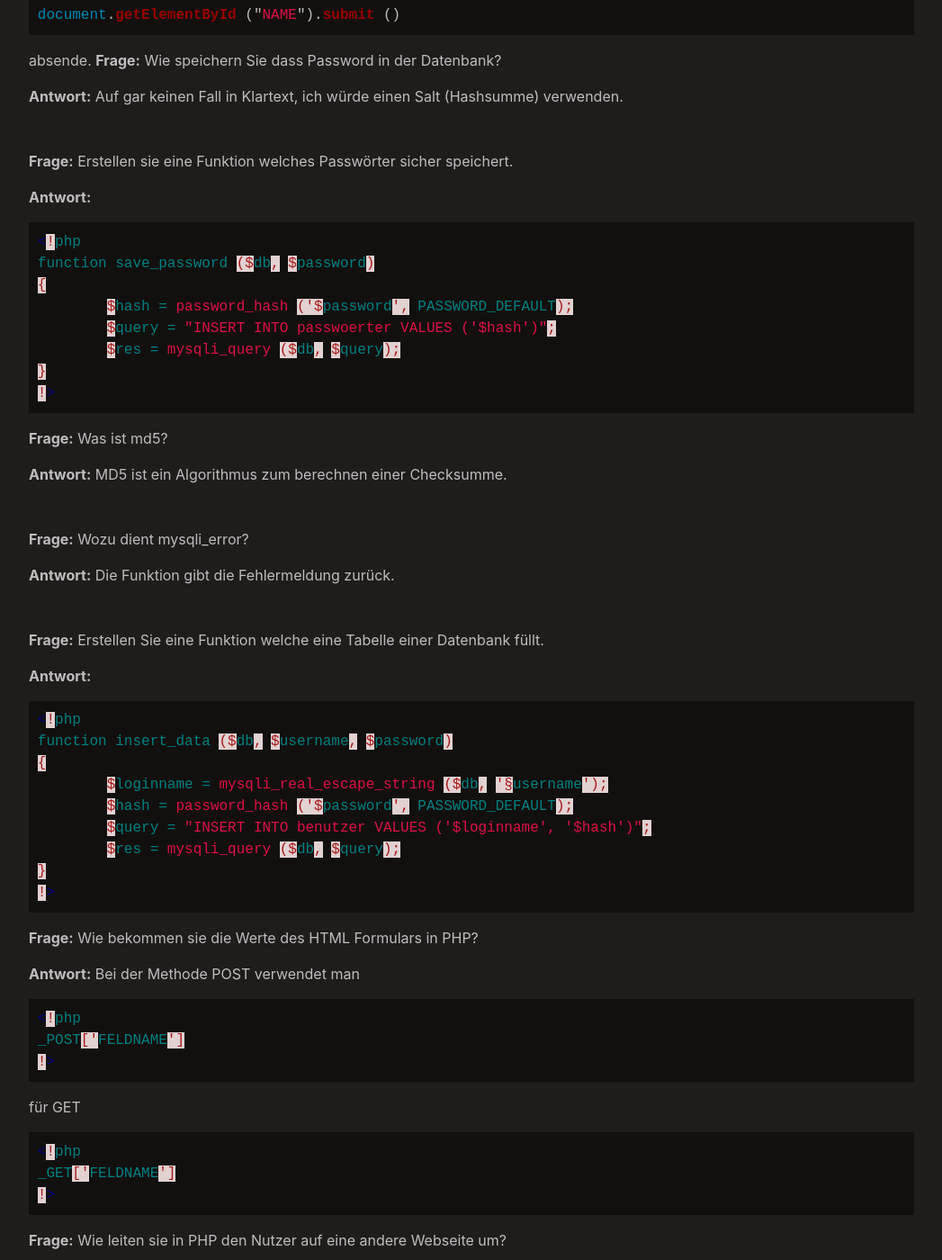
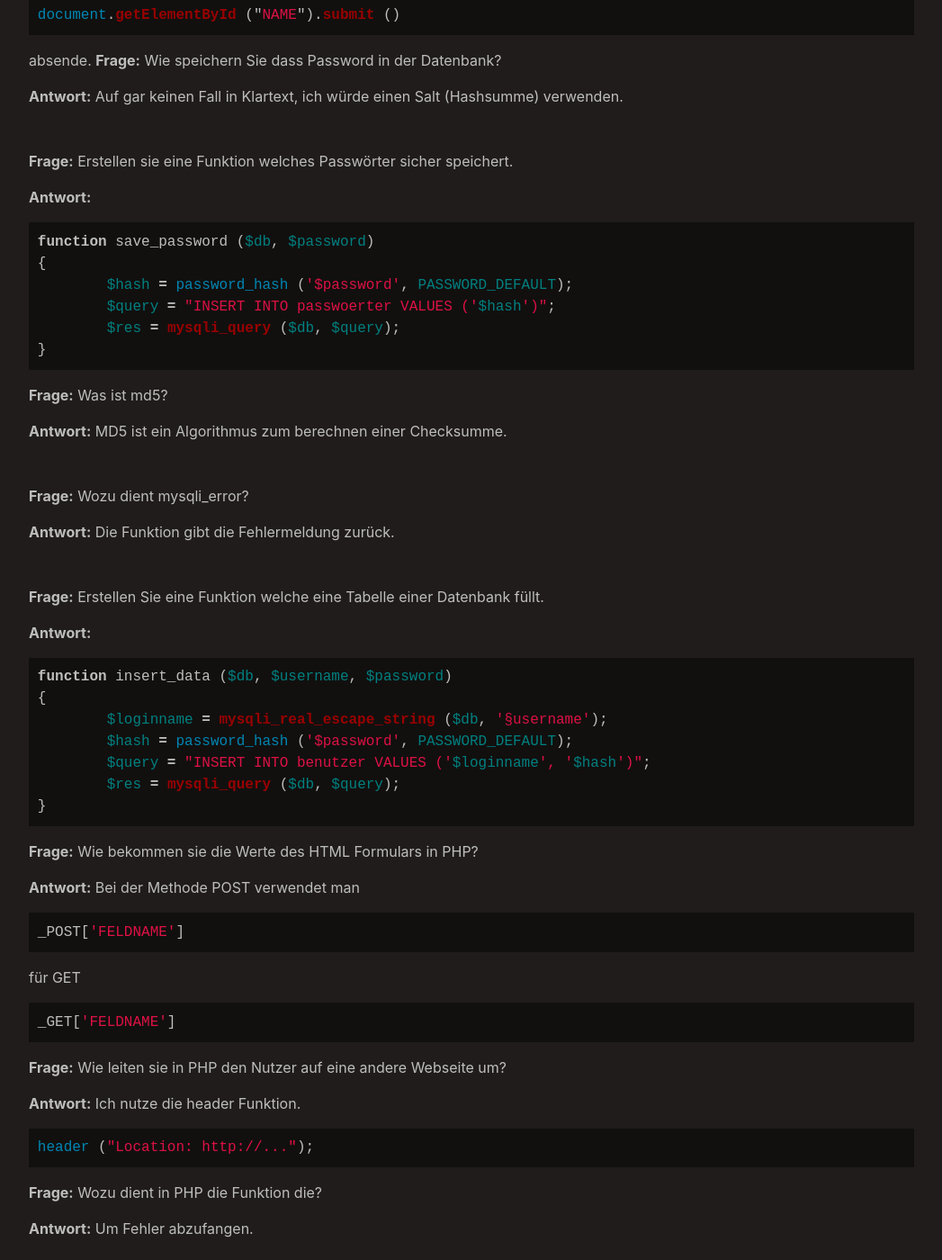
Before and after one commit to marc-q/marc-q.github.io, a Jekyll site: the page built from wiki/ua_wan_phplogon-l.md, in a window 1280 px wide and 1400 px high, scrolled down 1146 px. Shown: the whole window at 90% size, without its empty margins (116-1163 px from the left). Built offline with Jekyll 4.4.1, drawn with Linux system fonts in a browser that asks for light colours; the repository's description, which GitHub fills in, is left out; some of the changed text lies outside the part shown.

Commit message:
Update ua_wan_phplogon-l.md

````diff
--- a/wiki/ua_wan_phplogon-l.md
+++ b/wiki/ua_wan_phplogon-l.md
@@ -64,14 +64,12 @@ Auf gar keinen Fall in Klartext, ich würde einen Salt (Hashsumme) verwenden.
 **Antwort:**
 
 ```php
-<!php
 function save_password ($db, $password)
 {
 	$hash = password_hash ('$password', PASSWORD_DEFAULT);
 	$query = "INSERT INTO passwoerter VALUES ('$hash')";
 	$res = mysqli_query ($db, $query);
 }
-!>
 ```
 
 **Frage:** Was ist md5?
@@ -89,7 +87,6 @@ Die Funktion gibt die Fehlermeldung zurück.
 **Antwort:**
 
 ```php
-<!php
 function insert_data ($db, $username, $password)
 {
 	$loginname = mysqli_real_escape_string ($db, '§username');
@@ -97,7 +94,6 @@ function insert_data ($db, $username, $password)
 	$query = "INSERT INTO benutzer VALUES ('$loginname', '$hash')";
 	$res = mysqli_query ($db, $query);
 }
-!>
 ```
 
 **Frage:** Wie bekommen sie die Werte des HTML Formulars in PHP?
@@ -106,17 +102,13 @@ function insert_data ($db, $username, $password)
 Bei der Methode POST verwendet man
 
 ```php
-<!php
 _POST['FELDNAME']
-!>
 ```
 
 für GET
 
 ```php
-<!php
 _GET['FELDNAME']
-!>
 ```
 
 **Frage:** Wie leiten sie in PHP den Nutzer auf eine andere Webseite um?
@@ -125,9 +117,7 @@ _GET['FELDNAME']
 Ich nutze die header Funktion.
 
 ```php
-<!php
 header ("Location: http://...");
-!>
 ```
 
 **Frage:** Wozu dient in PHP die Funktion die?
@@ -153,7 +143,6 @@ Wenn der zurückgegebene Wert nur im Fehlerfall NULL oder false haben kann.
 **Antwort:**
 
 ```php
-<!php
 function save_password ($db, $username)
 {
 	$loginname = mysqli_real_escape_string ($db, '§username');
@@ -170,7 +159,6 @@ function save_password ($db, $username)
 		return $row['password'];
 	}
 }
-!>
 ```
 
 **Frage:** Wie kann man in PHP Debuggen? (Funktion)
````
